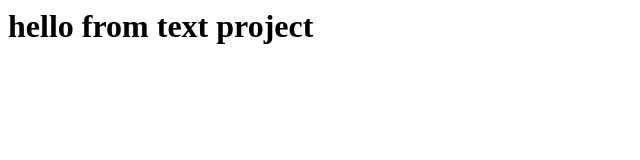
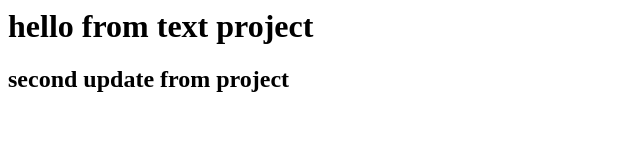
Before and after one commit to atmakurganesh/test, a plain HTML site: page index.html in a window 1280 px wide. Shown: the whole page, without its empty margins (0-640 px from the left). Drawn offline with Linux system fonts and the light colour scheme.

Commit message:
second commit

```diff
--- a/index.html
+++ b/index.html
@@ -2,6 +2,7 @@
 <html>
 	<body>
 		<h1> hello from text project</h1>
+		<h2> second update from project</h2>
 	</body>
 
 </html>
```
